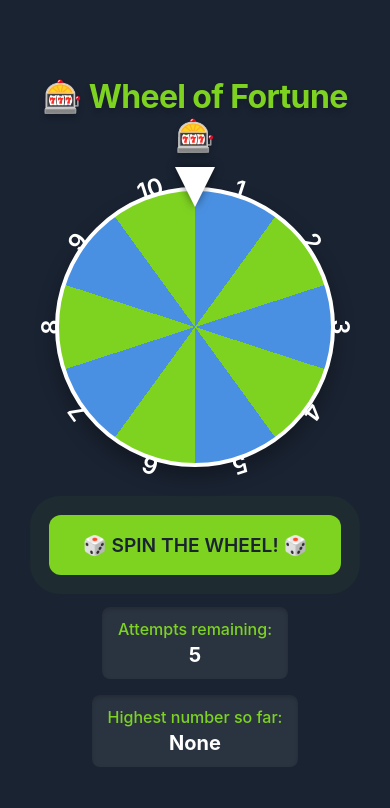
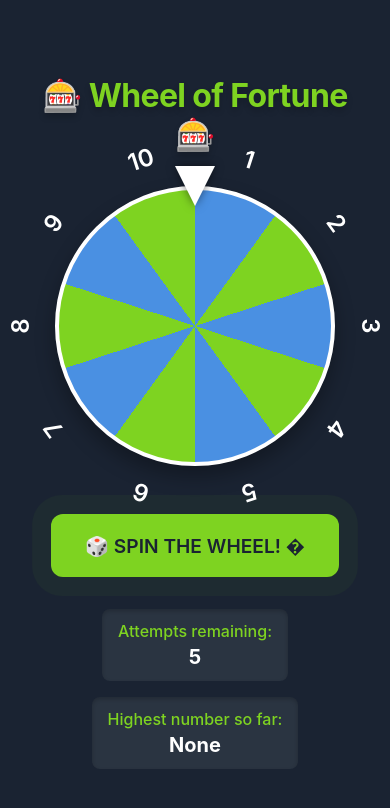
Before and after one commit to Jerlyn/wheeloffortune, a plain HTML site: page wof.html in a window 390 px wide. Drawn offline with Linux system fonts and the light colour scheme.

Commit message:
fix mobile issues

```diff
--- a/wof.html
+++ b/wof.html
@@ -103,16 +103,16 @@
         }
 
         /* Number positions for the wheel segments */
-        .number-1 { transform: translate(-50%, -50%) rotate(18deg) translateY(-500%); }
-        .number-2 { transform: translate(-50%, -50%) rotate(54deg) translateY(-500%); }
-        .number-3 { transform: translate(-50%, -50%) rotate(90deg) translateY(-500%); }
-        .number-4 { transform: translate(-50%, -50%) rotate(126deg) translateY(-500%); }
-        .number-5 { transform: translate(-50%, -50%) rotate(162deg) translateY(-500%); }
-        .number-6 { transform: translate(-50%, -50%) rotate(198deg) translateY(-500%); }
-        .number-7 { transform: translate(-50%, -50%) rotate(234deg) translateY(-500%); }
-        .number-8 { transform: translate(-50%, -50%) rotate(270deg) translateY(-500%); }
-        .number-9 { transform: translate(-50%, -50%) rotate(306deg) translateY(-500%); }
-        .number-10 { transform: translate(-50%, -50%) rotate(342deg) translateY(-500%); }
+        .number-1 { transform: translate(-50%, -50%) rotate(18deg) translateY(-175px); }
+        .number-2 { transform: translate(-50%, -50%) rotate(54deg) translateY(-175px); }
+        .number-3 { transform: translate(-50%, -50%) rotate(90deg) translateY(-175px); }
+        .number-4 { transform: translate(-50%, -50%) rotate(126deg) translateY(-175px); }
+        .number-5 { transform: translate(-50%, -50%) rotate(162deg) translateY(-175px); }
+        .number-6 { transform: translate(-50%, -50%) rotate(198deg) translateY(-175px); }
+        .number-7 { transform: translate(-50%, -50%) rotate(234deg) translateY(-175px); }
+        .number-8 { transform: translate(-50%, -50%) rotate(270deg) translateY(-175px); }
+        .number-9 { transform: translate(-50%, -50%) rotate(306deg) translateY(-175px); }
+        .number-10 { transform: translate(-50%, -50%) rotate(342deg) translateY(-175px); }
 
         .pointer {
             position: absolute;
@@ -453,7 +453,7 @@
                 wheel.setAttribute('aria-label', `Game complete. Final result: ${selectedNumber}. Highest number achieved: ${highestNumber}`);
             } else {
                 spinButton.disabled = false;
-                spinButton.textContent = '🎲 SPIN THE WHEEL! 🎲';
+                spinButton.textContent = '🎲 SPIN THE WHEEL! �';
                 spinButton.setAttribute('aria-label', 'Spin the wheel to get a random number');
                 spinButton.classList.add('ready');
             }
```
